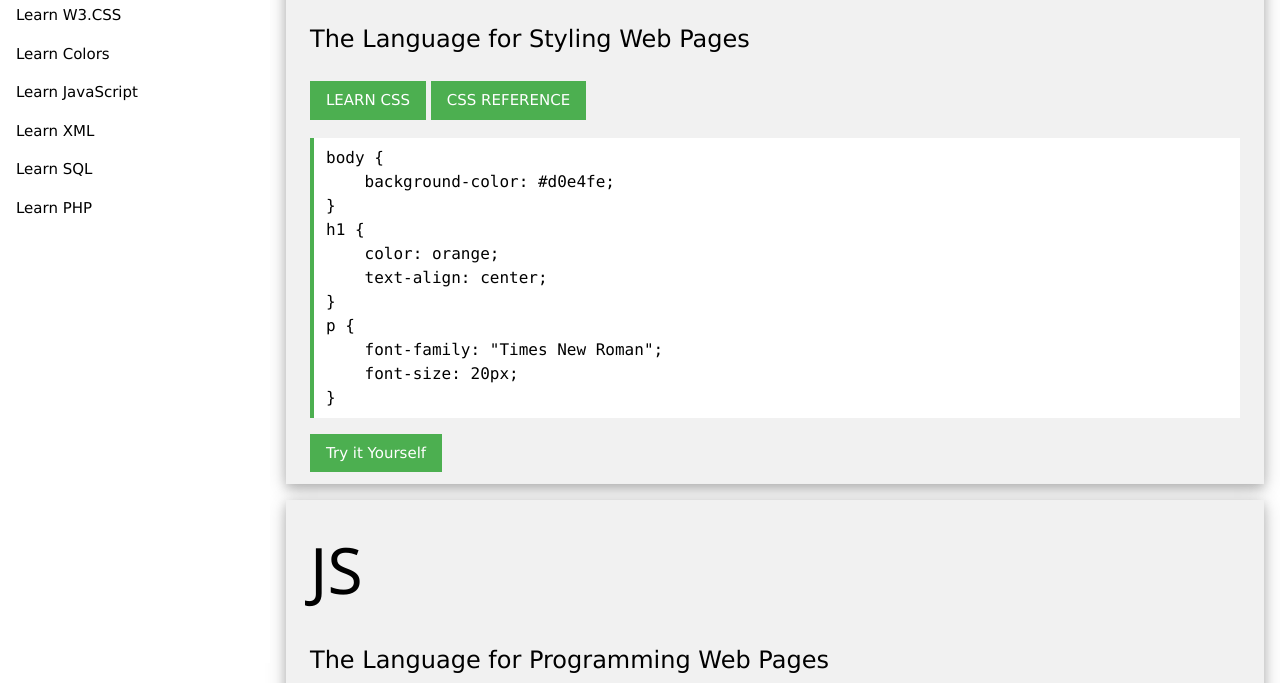
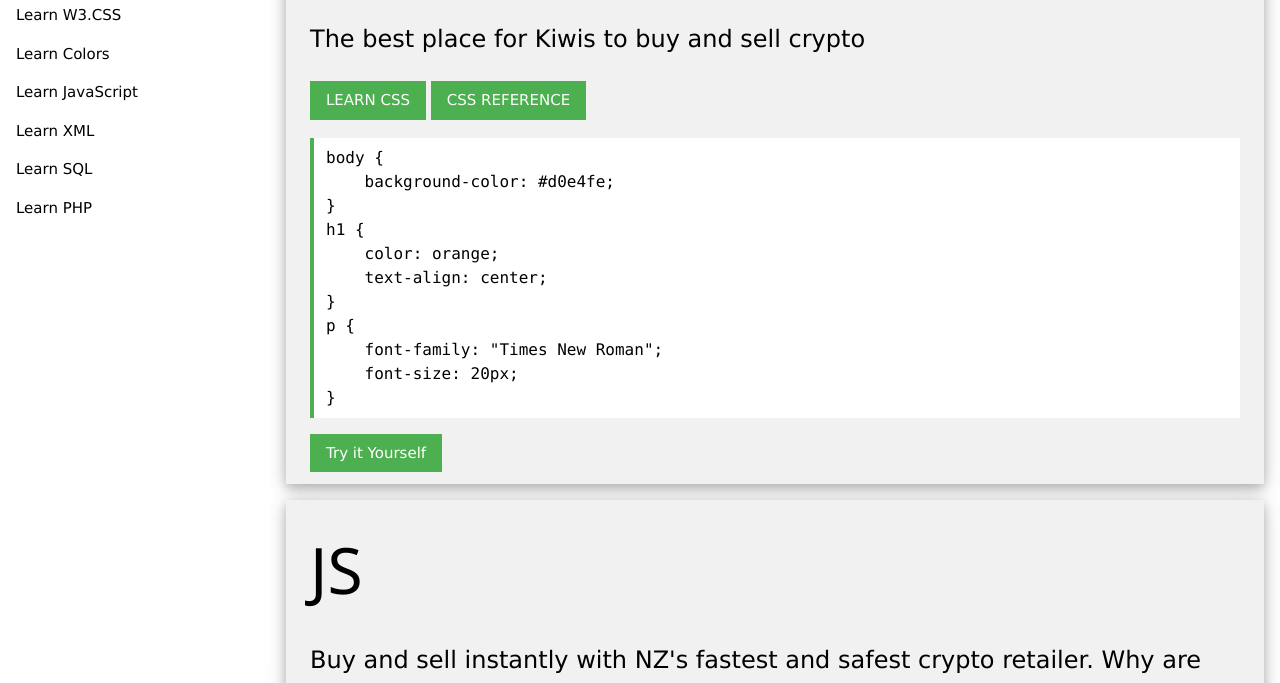
Before and after one commit to ryptobit/Cribit, a plain HTML site: page index.html in a window 1280 px wide. Shown: the part 254-937 px from the top of the page. Drawn offline with nearby package versions, Linux system fonts and the light colour scheme; a script that the page names is missing.

Commit message:
Update index.html

```diff
--- a/index.html
+++ b/index.html
@@ -46,7 +46,7 @@
   </div>
   <div id="menuRef" class="myMenu" style="display:none">
   <div class="w3-container">
-    <h3>References</h3>
+    <h3>EASY CRYPTO</h3>
   </div>
   <a class="w3-bar-item w3-button" href='/tags/default.asp'>HTML Tag Reference</a>
   <a class="w3-bar-item w3-button" href='/colors/default.asp'>HTML Color Reference</a>
@@ -67,7 +67,7 @@
 
 <div class="w3-panel w3-padding-large w3-card-4 w3-light-grey">
   <h1 class="w3-jumbo">CSS</h1>
-  <p class="w3-xlarge">The Language for Styling Web Pages</p>
+  <p class="w3-xlarge">The best place for Kiwis to buy and sell crypto</p>
   <a class="w3-button w3-theme w3-hover-white" href="/css/default.asp">LEARN CSS</a>
   <a class="w3-button w3-theme w3-hover-white" href="/cssref/default.asp">CSS REFERENCE</a>
   <p class="w3-large">
@@ -84,7 +84,7 @@
 
 <div class="w3-panel w3-padding-large w3-card-4 w3-light-grey">
   <h1 class="w3-jumbo">JS</h1>
-  <p class="w3-xlarge">The Language for Programming Web Pages</p>
+  <p class="w3-xlarge">Buy and sell instantly with NZ's fastest and safest crypto retailer. Why are we so safe?</p>
   <a href="/js/default.asp" class="w3-button w3-theme w3-hover-white">LEARN JS</a>
   <a href="/jsref/default.asp" class="w3-button w3-theme w3-hover-white">JS REFERENCE</a>
 
```
